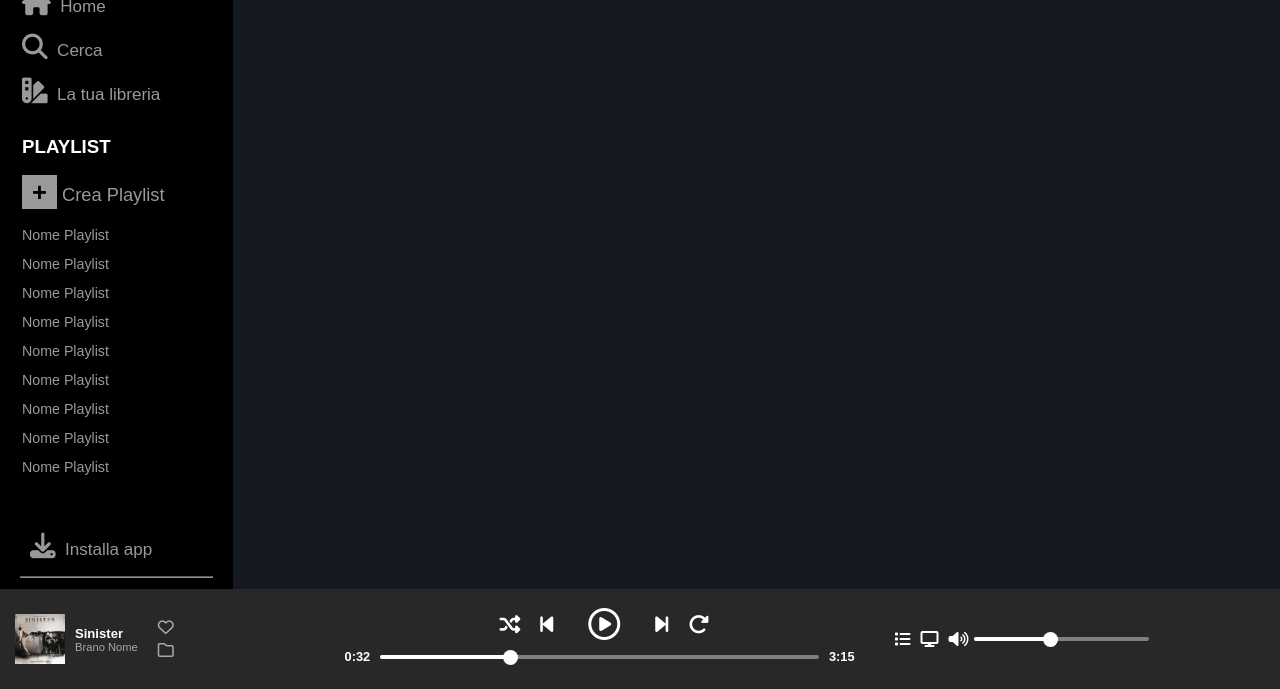
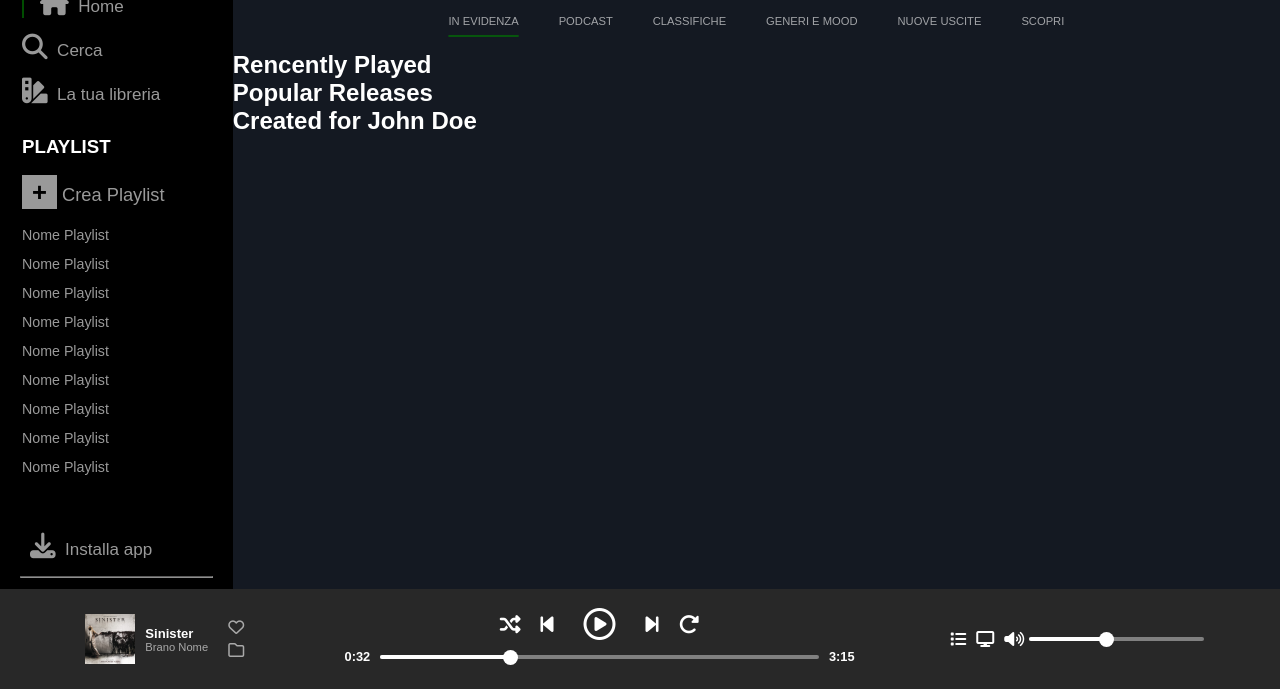
Before and after one commit to MattiaPlacido/html-css-spotifyweb, a plain HTML site: page index.html in a window 1280 px wide. Shown: the part 111-800 px from the top of the page. Drawn offline with Linux system fonts and the light colour scheme.

Commit message:
main page refs

```diff
--- a/css/style.css
+++ b/css/style.css
@@ -52,6 +52,17 @@ a {
 .bg-white {
   background-color: white;
 }
+
+.green-underline {
+  text-decoration: underline green 2px solid;
+  text-underline-offset: 10px;
+}
+
+.green-underline-left {
+  border-left: green 2px solid;
+  padding: 0 1rem;
+}
+
 /* COLS */
 .small-col {
   background-color: black;
@@ -162,6 +173,29 @@ a {
 .main-row {
   background-color: #141922;
   height: 100%;
+  display: flex;
+  flex-direction: column;
+  color: white;
+  overflow-y: scroll;
+}
+
+.main-page-refs {
+  width: 100%;
+  min-height: 60px;
+  max-height: 120px;
+  display: flex;
+  font-size: 0.7rem;
+  flex-wrap: wrap;
+  justify-content: center;
+  align-content: center;
+}
+.main-page-refs > .ref {
+  padding: 20px;
+}
+
+.main-page-refs > .ref:hover {
+  text-decoration: underline green 2px solid;
+  text-underline-offset: 10px;
 }
 
 /* PLAYER */
@@ -183,6 +217,7 @@ a {
   margin: 20px 10px;
   gap: 5px;
   width: 25%;
+  justify-content: center;
 }
 
 .now-playing-info {
@@ -229,11 +264,11 @@ a {
 }
 .general-controls :nth-child(3) {
   font-size: 2rem;
-  margin: -6px 15px 0;
+  margin: -6px 10px 0;
 }
 .general-controls :nth-child(3):hover {
   font-size: 2.5rem;
-  margin: -11px 15px 0;
+  margin: -11px 10px 0;
 }
 
 .progress-bar-container {
@@ -287,6 +322,7 @@ a {
   gap: 10px;
   align-items: center;
   margin: 0 20px;
+  justify-content: center;
 }
 .player-volume {
   display: flex;
--- a/index.html
+++ b/index.html
@@ -17,7 +17,8 @@
                 <img src="./img/logo-small.svg" class="logo-small d-none-large">
                 <img src="./img/logo.svg" class="logo-large d-block-large">
                 <div class="navbar-refs">
-                    <a href="" class="ref"><i class="fa-solid fa-house"></i><span class="d-inline-large small-ref-text">
+                    <a href="" class="ref green-underline-left"><i class="fa-solid fa-house"></i><span
+                            class="d-inline-large small-ref-text">
                             &nbspHome</span></a>
                     <a href="" class="ref"><i class="fa-solid fa-magnifying-glass"></i><span
                             class="d-inline-large small-ref-text">
@@ -89,7 +90,25 @@
             <div class="top-row">
                 <a href="" class="badge">EFFETTUA L'UPGRADE</a>
             </div>
-            <div class="main-row"></div>
+            <div class="main-row">
+                <div class="main-page-refs">
+                    <a href="" class="ref green-underline">IN EVIDENZA</a>
+                    <a href="" class="ref">PODCAST</a>
+                    <a href="" class="ref">CLASSIFICHE</a>
+                    <a href="" class="ref">GENERI E MOOD</a>
+                    <a href="" class="ref">NUOVE USCITE</a>
+                    <a href="" class="ref">SCOPRI</a>
+                </div>
+                <div class="recently-played">
+                    <h2>Rencently Played</h2>
+                </div>
+                <div class="Popular Releases">
+                    <h2>Popular Releases</h2>
+                </div>
+                <div class="Created for John Doe">
+                    <h2>Created for John Doe</h2>
+                </div>
+            </div>
         </div>
     </div>
     <div class="player">
```
